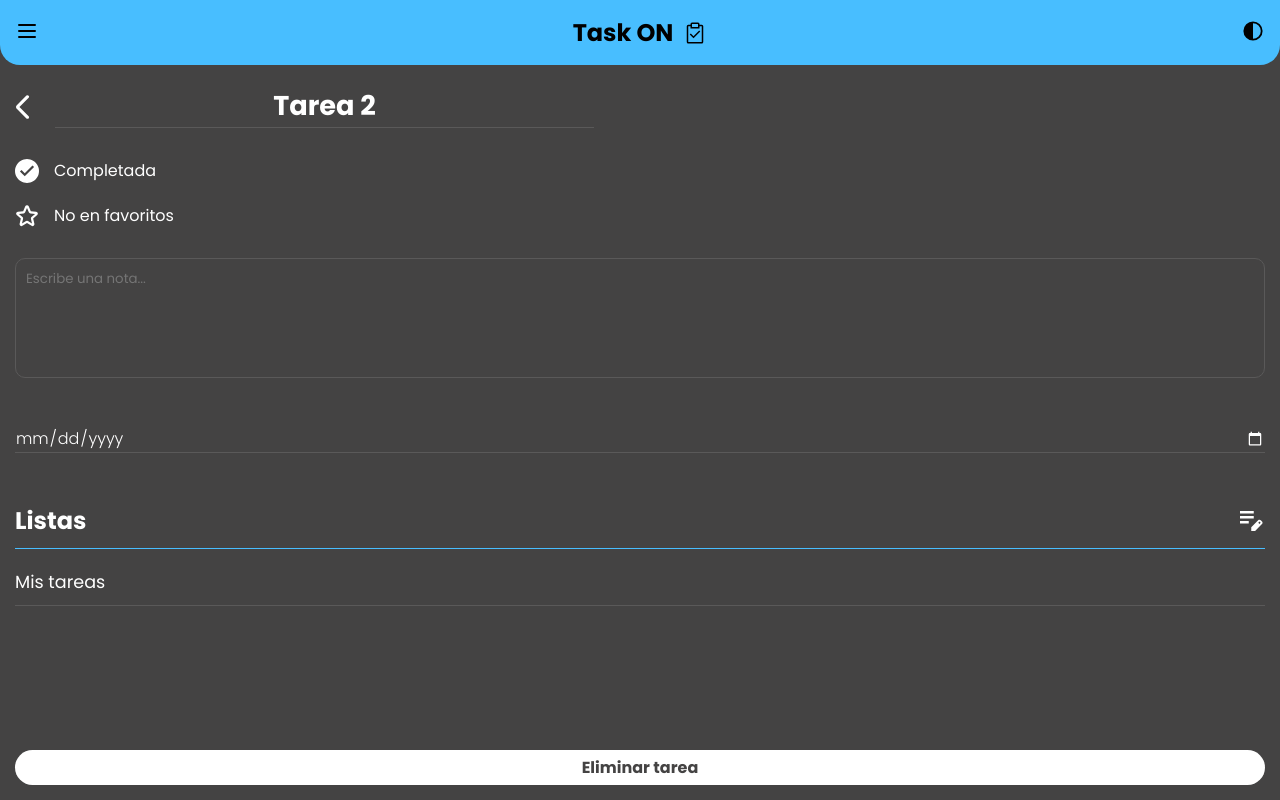
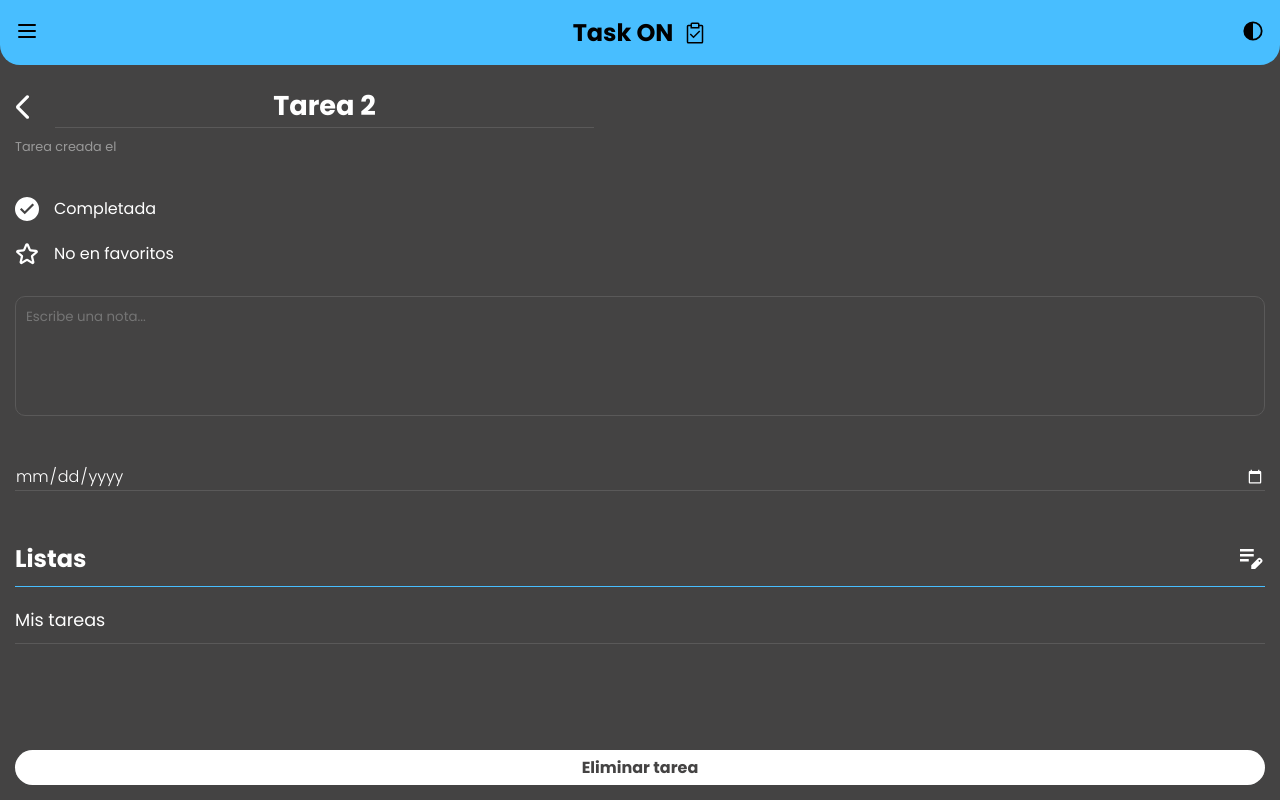
Before and after one commit to pablobarcala/todo-front, an Angular app: page /pagina/1 in a window 1280 px wide. Built offline with nearby package versions, Linux system fonts and the light colour scheme.

Commit message:
agregar fecha de creacion de tareas

```diff
--- a/src/app/components/add-tarea/add-tarea.component.ts
+++ b/src/app/components/add-tarea/add-tarea.component.ts
@@ -29,6 +29,7 @@ export class AddTareaComponent implements OnInit {
       completada: [false],
       favorita: [false],
       nota: [''],
+      creacion: [new Date()],
       listas: []
     })
   }
--- a/src/app/components/tarea-pagina/tarea-pagina.component.css
+++ b/src/app/components/tarea-pagina/tarea-pagina.component.css
@@ -46,6 +46,12 @@ button {
     align-items: center;
     gap: 15px;
     font-size: 1rem;
+}
+
+.fecha_creacion {
+    font-size: 0.8rem;
+    color: var(--VENCIMIENTO-TXT);
+    padding: 10px 0;
 }
 
 .estados {
--- a/src/app/components/tarea-pagina/tarea-pagina.component.html
+++ b/src/app/components/tarea-pagina/tarea-pagina.component.html
@@ -9,6 +9,7 @@
                 <input type="text" formControlName="titulo" (input)="editTarea()">
             </form>
         </div>
+        <p class="fecha_creacion">Tarea creada el {{tarea.creacion | date: 'dd/MM/yyyy'}}</p>
         <!-- Ver si sacar los estados -->
         <div class="estados">
             <button (click)="toggleCompletada(tarea)">
--- a/src/app/components/tarea-pagina/tarea-pagina.component.ts
+++ b/src/app/components/tarea-pagina/tarea-pagina.component.ts
@@ -16,7 +16,7 @@ import { DatePipe } from '@angular/common';
 @Component({
   selector: 'app-tarea-pagina',
   standalone: true,
-  imports: [ReactiveFormsModule, MaterialModule, MatNativeDateModule],
+  imports: [ReactiveFormsModule, MaterialModule, MatNativeDateModule, DatePipe],
   providers: [DatePipe],
   templateUrl: './tarea-pagina.component.html',
   styleUrl: './tarea-pagina.component.css'
--- a/src/app/interface/Tarea.ts
+++ b/src/app/interface/Tarea.ts
@@ -8,7 +8,7 @@ export interface Tarea {
     favorita: boolean,
     nota: string,
     pasos?: Paso[],
-    fechaCreacion?: Date,
+    creacion?: Date,
     vencimiento?: string,
     listas: Lista[]
 }
```
